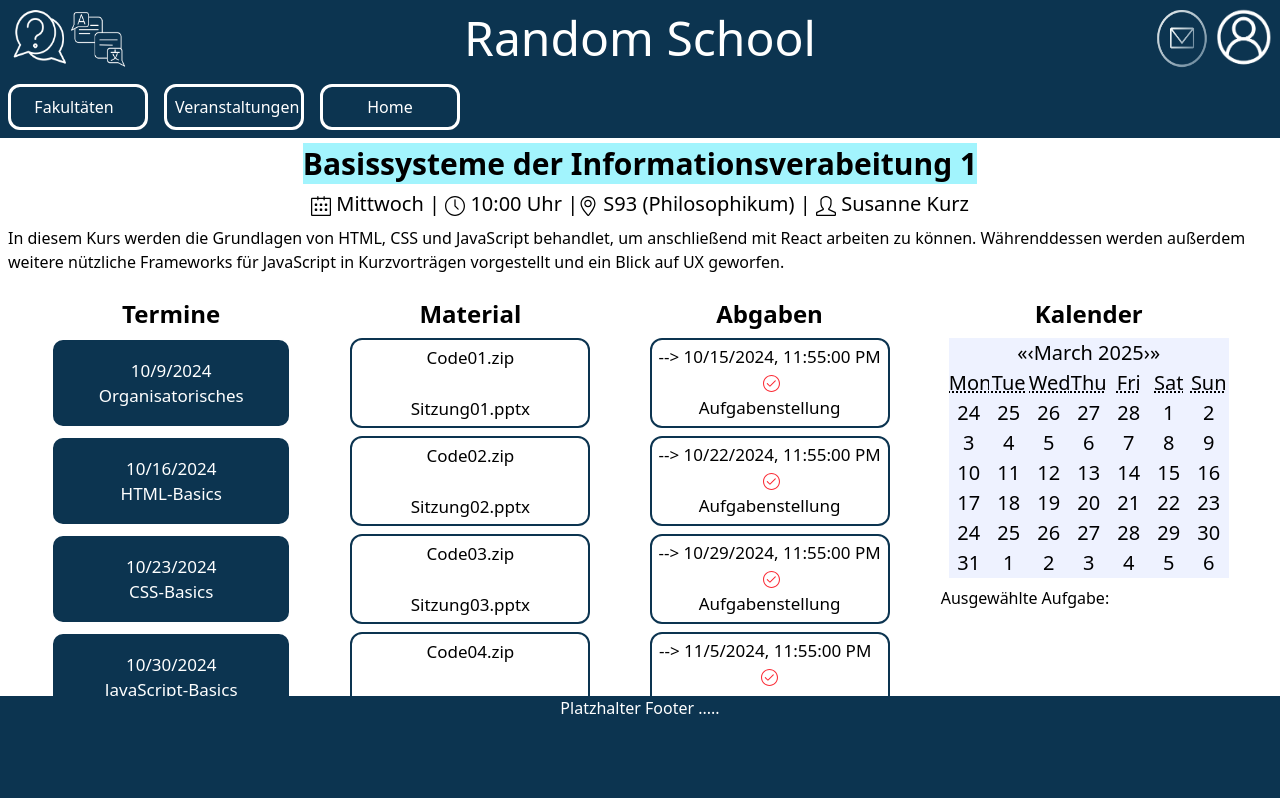
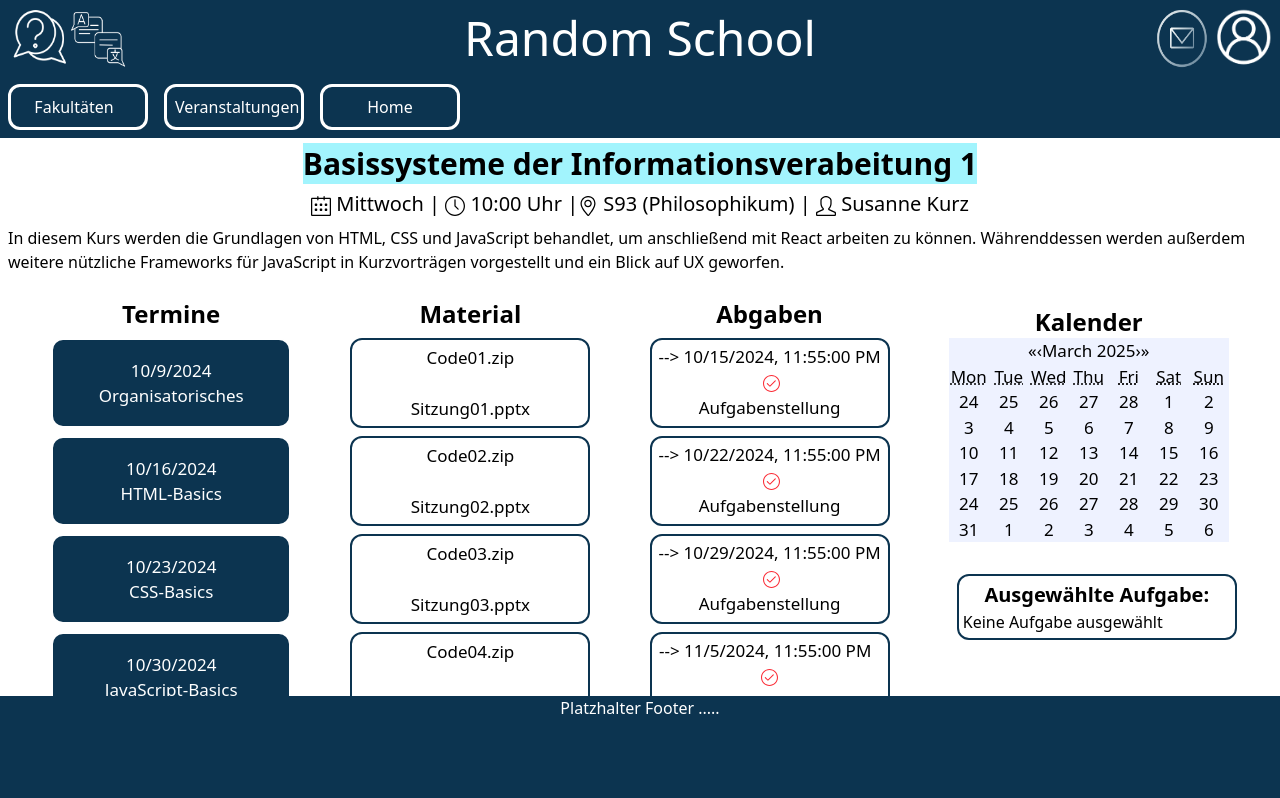
Before and after one commit to skr4ll/learning-platform, a React (Vite) app: page /veranstaltung in a window 1280 px wide. Shown: the top 798 px of the page. Built offline with nearby package versions, Linux system fonts and the light colour scheme.

Commit message:
panic because laptop just randomly restarted

```diff
--- a/data.js
+++ b/data.js
@@ -270,58 +270,58 @@ export const materials = [
 export const assignments =[
     {
         date: new Date('2024, 10, 15, 23:55'),
-        text:"Erstelle eine Website!"
+        text:"Guck dir die w3schools Tutorials zu HMTL an!"
     },
     {
         date: new Date('2024, 10, 22, 23:55'),
-        text:"Erstelle eine Website!"
+        text:"Guck dir die w3schools Tutorials zu CSS an und erstelle eine Website, die 'Hello World' anzeigt!"
     },
     {
         date: new Date('2024, 10, 29, 23:55'),
-        text:"Erstelle eine Website!"
+        text:"Guck dir die w3schools Tutorials zu JavaScript an und füge deiner Website von letzter Woche eine CSS-Datei hinzu!"
     },
     {
         date: new Date('2024, 11, 05, 23:55'),
-        text:"Erstelle eine Website!"
+        text:"Füge deiner Website aus den letzten Wochen eine JavaScript-Datei mit coolen Funktionen hinzu!"
     },
     {
         date: new Date('2024, 11, 12, 23:55'),
-        text:"Erstelle eine Website!"
+        text:"Verbessere deine Website und füge sie wie auf den Folien beschrieben zu einem lokalen Server hinzu!"
     },
     {
         date: new Date('2024, 11, 19, 23:55'),
-        text:"Erstelle eine Website!"
+        text:"Wähle von dieser Seite ein Template aus: https://www.w3schools.com/w3css/w3css_templates.asp. Erstelle dann in deiner Gruppe eine Website, auf der ihr das Template sowie euer bisheriges Wissen nutzt!"
     },
     {
         date: new Date('2024, 11, 26, 23:55'),
-        text:"Erstelle eine Website!"
+        text:"Bereitet in euerer Gruppe einen Kurzvortrag zu dem Framework vor, das ihr euch in der heutigen Stunde ausgesucht habt!"
     },
     {
         date: new Date('2024, 12, 03, 23:55'),
-        text:"Erstelle eine Website!"
+        text:"Erstellt in euerer Gruppe eine Zusammenfassung der wichtigsten Punkte, die es zu UX zu wissen gibt!"
     },
     {
         date: new Date('2024, 12, 10, 23:55'),
-        text:"Erstelle eine Website!"
+        text:"Vervollständige den Code aus der heutigen Sitzung!"
     },
     {
         date: new Date('2024, 12, 17, 23:55'),
-        text:"Erstelle eine Website!"
+        text:"Mache die Übungen, die sich in dem Code-Matierial von heute befinden!"
     },
     {
         date: new Date('2025, 01, 07, 23:55'),
-        text:"Erstelle eine Website!"
+        text:"Schaue dir das Video zu React an, das du in der Präsentation zu heute findest, und programmiere die erste halbe Stunde nach!"
     },
     {
         date: new Date('2025, 01, 14, 23:55'),
-        text:"Erstelle eine Website!"
+        text:"Vervollständige den Code aus der heutigen Sitzung!"
     },
     {
         date: new Date('2025, 01, 21, 23:55'),
-        text:"Erstelle eine Website!"
+        text:"Übe die Verwendung von props ein, indem du sie bei den components aus der heutigen Sitzung einbaust und so die data.js Datei überflüssig machst!"
     },
     {
         date: new Date('2025, 01, 28, 23:55'),
-        text:"Erstelle eine Website!"
+        text:"Lies noch einmal nach, was State ist und fasse in wenigen Sätzen zusammen, warum State für React so essenziell ist!"
     }
 ]
--- a/src/components/course/Assignment.jsx
+++ b/src/components/course/Assignment.jsx
@@ -7,17 +7,21 @@ const Assignment = (props) => {
 
     const handleChange = (event) => {
         setIsDone(true);
+
+        //Name der hochgeladenen Datei anzeigen
         setLabel("Abgegeben: " + event.target.files[0].name);
     }
 
     const handleClick = () => {
-        showText(props.text);
+        props.onSelect(props.text);
     }
 
     return (
         <div className="text-center text-[17px] border-2 border-uzk-dark p-1 m-2 rounded-xl w-60 h-22.5 overflow-auto">
             --&gt; {props.date.toLocaleString()} &nbsp;
+            {/*"Check"-Symbol ist rot, wenn die Abgabe noch aussteht und grün, wenn sie erfolgt ist*/}
             <SlCheck className={`inline ${isDone ? "text-green-400" : "text-red-500"}`} /> <br />
+
             <button className="hover:underline" onClick={handleClick}>Aufgabenstellung</button> <br />
             <label className="hover:underline">{label}
                 <input type="file" className="hidden" onChange={handleChange} />
--- a/src/components/course/CourseDate.jsx
+++ b/src/components/course/CourseDate.jsx
@@ -1,8 +1,7 @@
-
-
 const CourseDate = (props) => {
 return (
     <div className="bg-uzk-dark border-white border-2 text-white text-center text-[17px] w-60 h-22.5 p-1 m-2 rounded-xl flex items-center justify-center">
+        {/*Datum und Thema des Termins anzeigen*/}
         {props.date.toLocaleDateString()} <br />
         {props.topic}
     </div>
--- a/src/components/course/Material.jsx
+++ b/src/components/course/Material.jsx
@@ -1,6 +1,8 @@
 const Material = (props) => {
     return(
         <div className="text-center text-[17px] border-2 border-uzk-dark p-1 m-2 rounded-xl w-60 h-22.5 flex items-center justify-center flex-col">
+            {/*Links, unter denen die Materialien mit dem vorgegebenen Namen heruntergeladen werden können.
+            Werden unterstrichen, wenn die Maus darüber schwebt.*/}
             <a href={props.code} download={props.codeName} className="hover:underline">{props.codeName}</a> <br />
             <a href={props.pp} download={props.ppName} className="hover:underline">{props.ppName}</a>
         </div>
--- a/src/pages/Veranstaltung.jsx
+++ b/src/pages/Veranstaltung.jsx
@@ -1,3 +1,4 @@
+import { useState } from "react";
 import Header from "../components/Header";
 import Footer from "../components/Footer";
 import CourseDate from "../components/course/CourseDate";
@@ -13,23 +14,24 @@ import { SlUser } from "react-icons/sl";
 import Calendar from 'react-calendar';
 
 const Veranstaltung = () => {
+  const [selectedAssignment, setSelectedAssignment] = useState("");
+
+  //Array mit einer Instanz für jeden Termin
   const dateArr = [];
   for (let i = 0; i < dates.length; i++) {
     dateArr.push(<CourseDate {...dates[i]} />);
   }
 
+  //Array mit einer Instanz für jede Sammlung an Matierial für den jeweiligen Termin
   const materialArr = [];
   for (let i = 0; i < materials.length; i++) {
     materialArr.push(<Material {...materials[i]} />);
   }
 
+  //Array mit einer Instanz für jede Abagabe und die dazugehörige Aufgabenstellung
   const assignmentArr = [];
   for (let i = 0; i < assignments.length; i++) {
-    assignmentArr.push(<Assignment {...assignments[i]}/>);
-  }
-
-  function showText(text) {
-    return text;
+    assignmentArr.push(<Assignment {...assignments[i]} onSelect={setSelectedAssignment} />);
   }
 
   return (
@@ -51,20 +53,28 @@ const Veranstaltung = () => {
       <div className="flex-container flex justify-evenly">
         <div className="mb-[14vh]">
           <p className="text-center font-bold text-2xl">Termine</p>
+          {/*Alle Termine der Veranstaltung werden untereinander angezeigt*/}
           {dateArr}
         </div>
         <div>
           <p className="text-center font-bold text-2xl">Material</p>
+          {/*Alle Materialien werden neben dem entsprechenden Termin angezeigt*/}
           {materialArr}
         </div>
         <div>
           <p className="text-center font-bold text-2xl">Abgaben</p>
+          {/*Alle Abgaben werden in der gleichen Zeile wie der Termin, an dem sie aufgegeben werden, angezeigt*/}
           {assignmentArr}
         </div>
-        <div>
+        <div className="w-70 m-2">
           <p className="text-center font-bold text-2xl">Kalender</p>
-          <Calendar className="w-70 text-[2.5vh] text-center bg-indigo-50 m-2"/>
-          <p>Ausgewählte Aufgabe: {showText()}</p>
+          <Calendar className="w-70 text-[17px] text-center bg-indigo-50" />
+          <br />
+          {/*Unter dem Kalender wird die Aufgabenstellung der ausgewählten Aufgabe angezeigt*/}
+          <p className="border-2 border-uzk-dark p-1 m-2 rounded-xl sticky w-70">
+            <p className="text-[20px] text-center font-bold">Ausgewählte Aufgabe: <br /></p>
+            <p>{selectedAssignment || "Keine Aufgabe ausgewählt"} <br /></p>
+          </p>
         </div>
       </div>
       <Footer />
```
